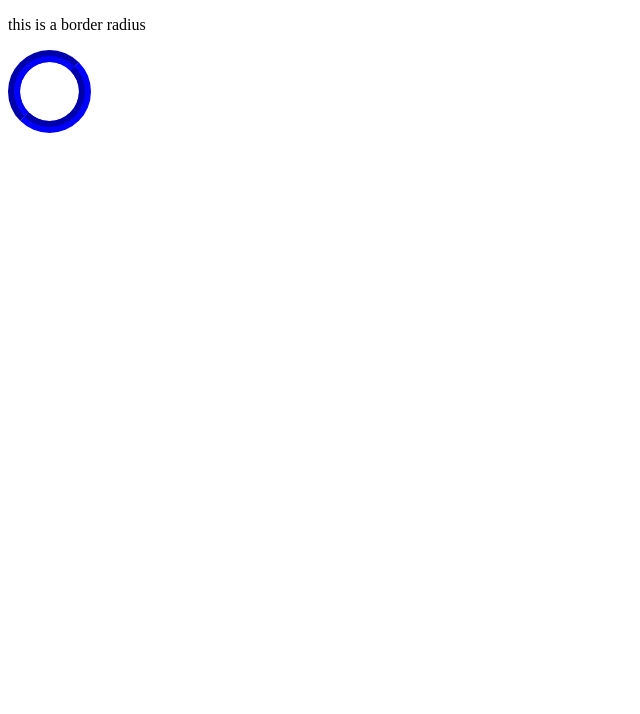
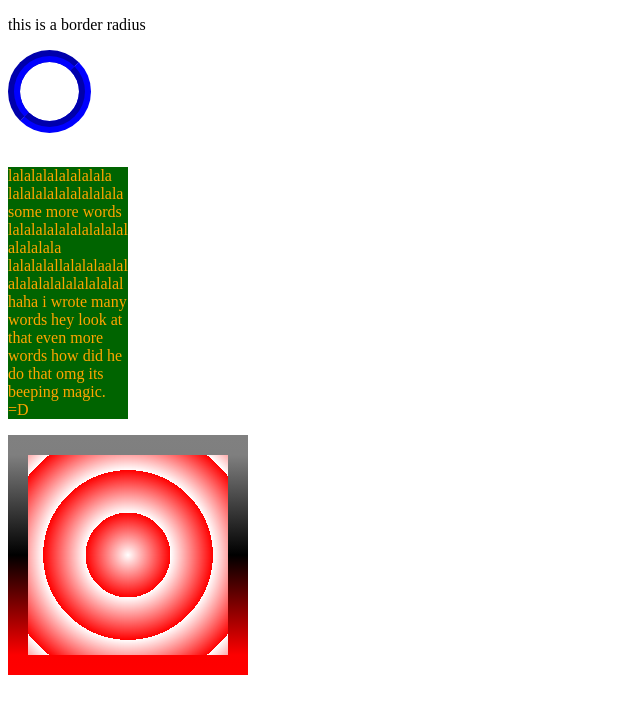
Before and after one commit to jessereaper/css-workshop, a plain HTML site: page index.html in a window 1280 px wide. Shown: the whole page, without its empty margins (0-640 px from the left). Drawn offline with Linux system fonts and the light colour scheme.

Commit message:
said curse word :C

```diff
--- a/index.html
+++ b/index.html
@@ -15,6 +15,10 @@
   <div class="">
     <img class="images/borderimg"src="a.jpg" alt="">
   </div>
+  <p class="wrap">lalalalalalalalala lalalalalalalalalala some more words lalalalalalalalalalalalalalala lalalalallalalalaalalalalalalalalalalalal haha i wrote many words hey look at that even more words how did he do that omg its beeping magic. =D</p>
+  <div class="great">
+
+  </div>
 </body>
 
 </html>
--- a/master.css
+++ b/master.css
@@ -1,16 +1,35 @@
-.border-radius{
+.border-radius {
   border: blue groove 12px;
   width: 59px;
   height: 59px;
   border-radius: 100%;
 }
 
-.borderimg{
+.borderimg {
   height: 220px;
   width: 220px;
-  position: relative;
   background-image: url(images/d.jpg);
   padding: 50px;
   background-clip: padding-box;
+}
 
+.wrap {
+  width: 120px;
+  overflow-wrap: break-word;
+  background: darkgreen;
+  color: orange;
 }
+
+.great {
+  width: 200px;
+  height: 200px;
+  background-color: red;
+  background: repeating-radial-gradient(rgba(255, 255, 255, 0), red 30%, blue 20%, orange 20%);
+  background: -webkit-repeating-radial-gradient(rgba(255, 255, 255, 0), red 30%);
+  background: repeating-radial-gradient(rgba(255, 255, 255, 0), red 30%);
+  background: repeating-radial-gradient(rgba(255, 255, 255, 0), red 30%);
+  border-width: 20px;
+  border-style: solid;
+  border-image: linear-gradient(grey,black,red);
+  border-image-slice: 1;
+}
```
